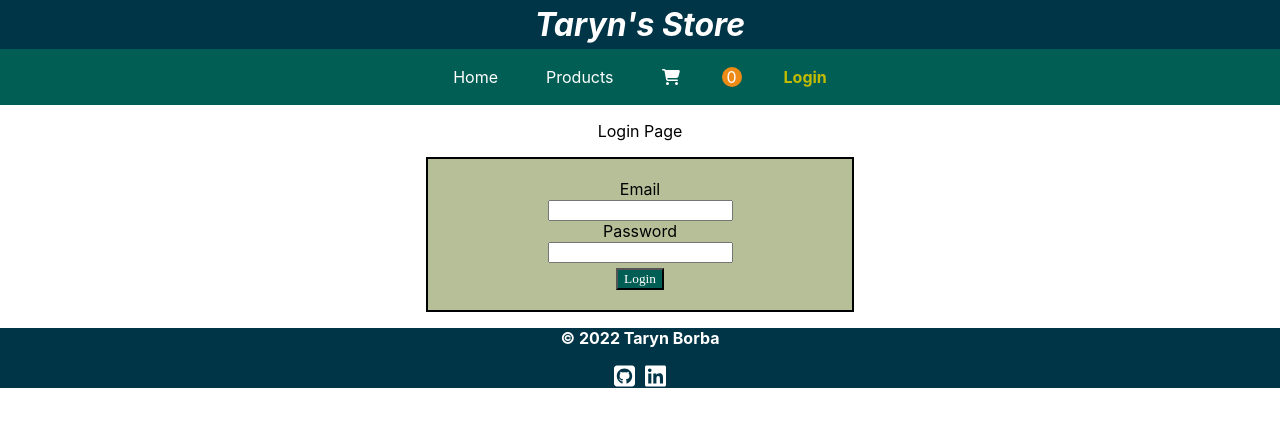
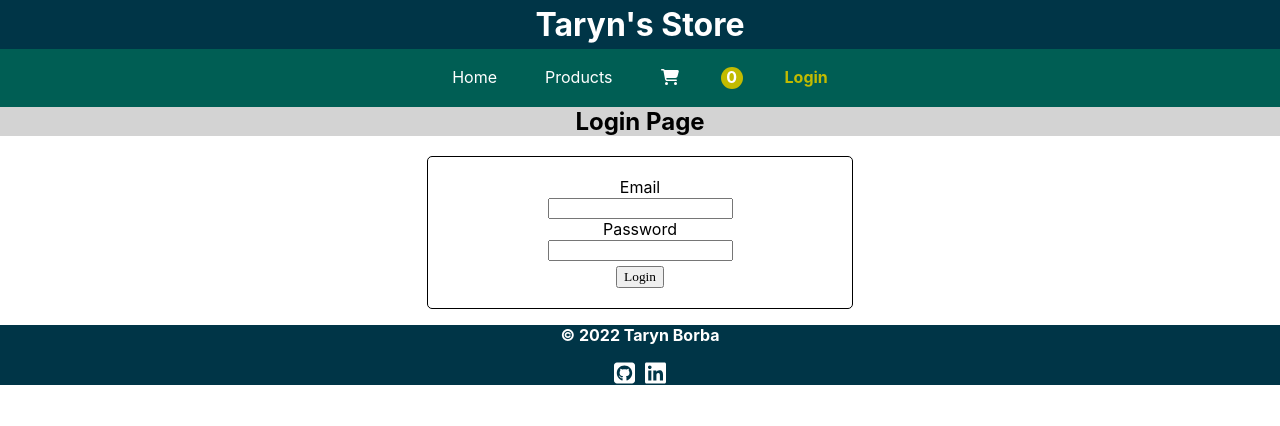
Before and after one commit to tborba1/react-final-project, a React (Create React App) app: page /login in a window 1280 px wide. Shown: the top 426 px of the page. Built offline with nearby package versions, Linux system fonts and the light colour scheme.

Commit message:
added Colors to StyledComponents, updated use of Colors, updated styling

```diff
--- a/src/components/Login.js
+++ b/src/components/Login.js
@@ -1,19 +1,18 @@
 import { useState, useContext } from "react";
 import { UserContext } from "../contexts/UserContext";
 import { useNavigate } from "react-router-dom";
-import { FormContainer, LoginButton } from "./StyledComponents";
+import { FormContainer, LoginButton, SubTitle } from "./StyledComponents";
 
 const validUser = {
   id: 1,
   name: "Taryn",
   email: "taryn@email.com",
-    password: "abc123"
+  password: "abc123",
 };
 
 // console.log(validUser);
 
-export default function Login () {
-
+export default function Login() {
   const [email, setEmail] = useState();
   const [password, setPassword] = useState();
   const [showLoginError, setShowLoginError] = useState();
@@ -30,26 +29,47 @@ export default function Login () {
     } else {
       setShowLoginError(true);
     }
-    };
+  }
 
   return (
     <>
-            <p style={{textAlign: "center"}}>Login Page</p>
+      <SubTitle style={{ textAlign: "center", fontWeight: "bold" }}>
+        Login Page
+      </SubTitle>
       <FormContainer>
-                <form onSubmit={handleSubmit} style={{textAlign: "center"}}>
+        <form onSubmit={handleSubmit} style={{ textAlign: "center" }}>
           <label for="Email">Email</label>
           <br></br>
-                    <input name="Email" value={email} onChange={(event) => setEmail(event.target.value)} />
+          <input
+            name="Email"
+            value={email}
+            onChange={(event) => setEmail(event.target.value)}
+          />
           <br></br>
           <label for="Password">Password</label>
           <br></br>
-                    <input name="Password" label="Password" value={password} type="password" onChange={(event) => setPassword(event.target.value)} />
+          <input
+            name="Password"
+            label="Password"
+            value={password}
+            type="password"
+            onChange={(event) => setPassword(event.target.value)}
+          />
           <br></br>
           <LoginButton type="submit">Login</LoginButton>
-                    {showLoginError && <div style={{textAlign:"center", fontWeight:"bold", color:"#E1523D"}}>User not found.</div>}
+          {showLoginError && (
+            <div
+              style={{
+                textAlign: "center",
+                fontWeight: "bold",
+                color: "#E1523D",
+              }}
+            >
+              User not found.
+            </div>
+          )}
         </form>
       </FormContainer>
-
     </>
   );
 }
--- a/src/components/StyledComponents.js
+++ b/src/components/StyledComponents.js
@@ -1,38 +1,46 @@
 import styled from "styled-components";
+
+/* Colors
+color: #C2BB00; dark lime green - for active page link and CartCircle
+color: #003547; dark blue - for Title and Footer background
+color: #005E54; teal - for NavBar
+*/
+
+export const Colors = {
+  active: "#C2BB00",
+  main: "#003547",
+  nav: "#005E54",
+  accent: "lightgrey",
+};
 
 // HeaderFooter
 
 export const Title = styled.h1`
-  background-color: #003547;
-  font-style: italic;
+  background-color: ${Colors.main};
   text-align: center;
   color: white;
   margin: 0;
   padding: 5px;
 `;
 export const SubTitle = styled.h2`
-  background-color: lightgrey;
-  font-style: italic;
+  background-color: ${Colors.accent};
   text-align: center;
-  margin-top: 20px;
-  // margin-left: 32px;
-  // margin-right: 32px;
-  // border-radius: 10px;
+  margin: 0;
+  margin-bottom: 20px;
 `;
 
 export const NavBar = styled.nav`
-  background-color: #005e54;
+  background-color: ${Colors.nav};
   display: flex;
   justify-content: center;
 `;
 
 export const HeaderLink = styled.div`
   margin: 18px 24px;
-  // color: white;
 `;
 
 export const Footer = styled.footer`
-  background-color: #003547;
+  background-color: ${Colors.main};
   color: white;
   text-align: center;
   font-weight: bold;
@@ -46,7 +54,8 @@ export const CategoryContainer = styled.div`
 `;
 
 export const CategoryBox = styled.div`
-  border: 2px solid black;
+  border: 1px solid ${Colors.accent};
+  border-radius: 5px;
   width: 10%;
   margin: 10px;
   text-align: center;
@@ -62,7 +71,6 @@ export const FilterContainer = styled.div`
 export const FilterButton = styled.button`
   margin: 10px;
   font-family: Nunito;
-  background-color: #ed8b16;
 `;
 
 // Products
@@ -75,7 +83,8 @@ export const ProductContainer = styled.div`
 `;
 
 export const ProductBox = styled.div`
-  border: 2px solid lightgrey;
+  border: 1px solid ${Colors.accent};
+  border-radius: 5px;
   width: 50vh;
   margin: 10px;
   padding: 10px;
@@ -86,7 +95,8 @@ export const ProductBox = styled.div`
 `;
 
 export const ProductDetailsBox = styled.div`
-  border: 2px solid lightgrey;
+  border: 1px solid ${Colors.accent};
+  border-radius: 5px;
   width: 95vw;
   height: 85vh;
   margin: 10px;
@@ -118,13 +128,10 @@ export const ProductImage = styled.img`
 
 export const DetailsButton = styled.button`
   font-family: Nunito;
-  background-color: #c2bb00;
 `;
 
 export const AddButton = styled.button`
   font-family: Nunito;
-  background-color: #588157;
-  color: white;
 `;
 
 // Cart
@@ -140,7 +147,7 @@ export const CartContainer = styled.div`
 
 export const CartDetails = styled.div`
   display: flex;
-  border-bottom: 2px solid lightgrey;
+  border-bottom: 2px solid ${Colors.accent};
   padding: 10px;
 `;
 
@@ -154,13 +161,14 @@ export const CartContent = styled.div`
 export const CartImage = styled.img`
   width: 5vw;
   padding-right: 15px;
-  border: solid lightgrey;
+  border: solid ${Colors.accent};
 `;
 
 export const CartCircle = styled.div`
-  background-color: #ed8b16;
-  width: 20px;
-  height: 20px;
+  background-color: ${Colors.active};
+  font-weight: bold;
+  width: 22px;
+  height: 22px;
   border-radius: 50%;
   text-align: center;
   margin: 18px;
@@ -171,33 +179,14 @@ export const CartCircle = styled.div`
 // Login Form
 
 export const FormContainer = styled.div`
-  background-color: #b7bf99;
   padding: 20px;
   width: 30%;
   margin: auto;
-  border: 2px solid black;
+  border: 1px solid black;
+  border-radius: 5px;
 `;
 
 export const LoginButton = styled.button`
   font-family: Nunito;
-  background-color: #005e54;
-  color: white;
   margin-top: 5px;
 `;
-
-// export const Colors = {
-//   primary: "",
-//   secondary: "",
-//   button: "",
-// };
-
-/* Color Theme Swatches in Hex
-color: #003547; dark blue
-color: #005E54; teal
-color: #588157; dark olive green
-color: #C2BB00; dirty lime green
-color: #B7BF99; light dirty lime green
-color: #C43302; dark red
-color: #ED8B16; tangerine
-color: #EDAA25; dark tangerine
-*/
```
Lines whose indentation alone changed are shown as unchanged.
